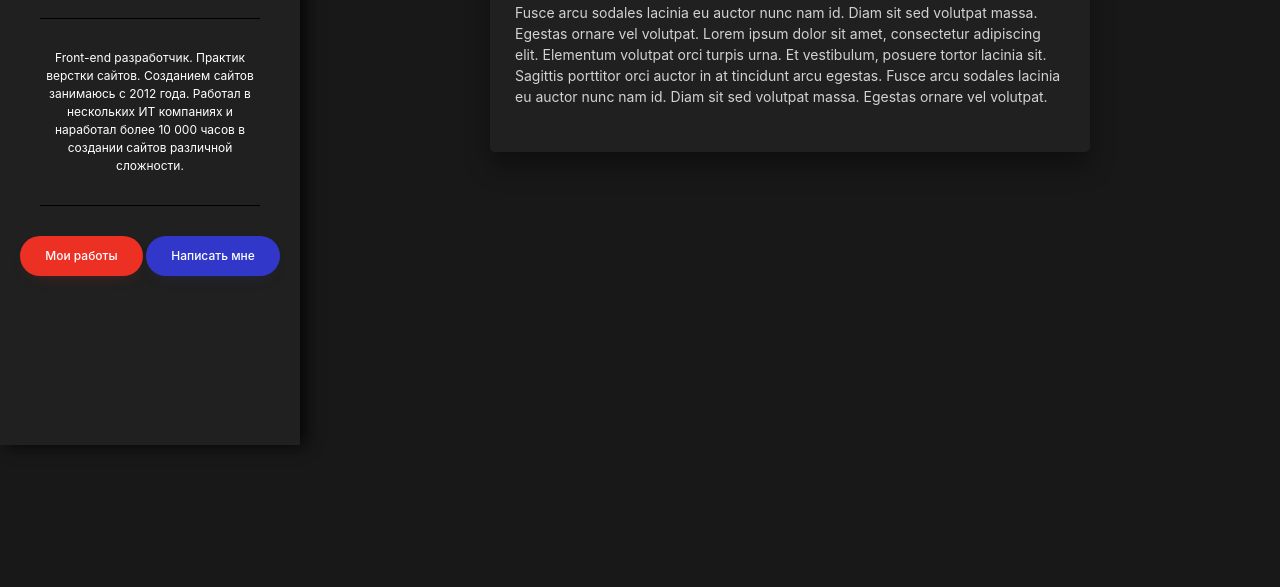
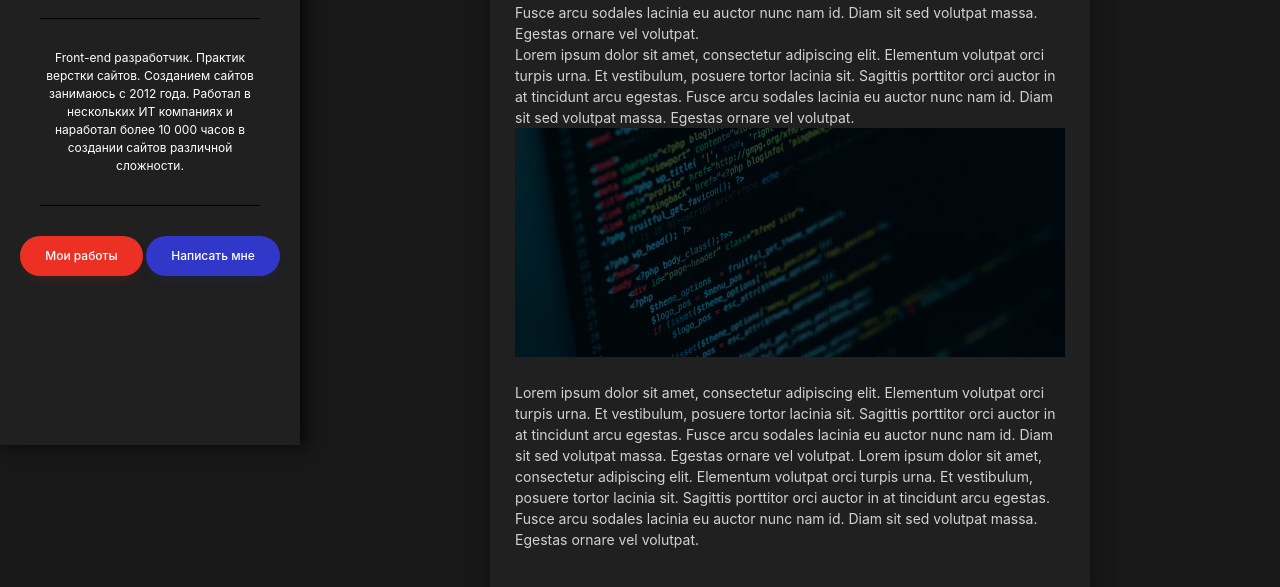
Before and after one commit to yehorich75/personal-blog, a website: page src/post.html in a window 1280 px wide. Shown: the part 355-942 px from the top of the page. Before the commit the page ends 800 px from the top, so only its background shows below. Drawn offline with nearby package versions, Linux system fonts and the light colour scheme; files that its build step writes are made by us from their sources.

```diff
--- a/src/assets/scss/blocks/post.scss
+++ b/src/assets/scss/blocks/post.scss
@@ -42,6 +42,10 @@
         &--icon {
             margin-left: 0.7rem;
         }
+    }
+
+    &__img {
+        margin-bottom: 2.5rem;
     }
 
     &__preview {
--- a/src/post.html
+++ b/src/post.html
@@ -29,10 +29,18 @@
             sit amet, consectetur adipiscing elit. Elementum volutpat orci turpis urna. Et vestibulum, posuere tortor
             lacinia sit. Sagittis porttitor orci auctor in at tincidunt arcu egestas. Fusce arcu sodales lacinia eu
             auctor nunc nam id. Diam sit sed volutpat massa. Egestas ornare vel volutpat.
-
-            Lorem ipsum dolor sit amet, consectetur adipiscing elit. Elementum volutpat orci turpis urna. Et vestibulum,
+        </p>
+        <p class="post__text">Lorem ipsum dolor sit amet, consectetur adipiscing elit. Elementum volutpat orci turpis
+            urna. Et vestibulum,
             posuere tortor lacinia sit. Sagittis porttitor orci auctor in at tincidunt arcu egestas. Fusce arcu sodales
             lacinia eu auctor nunc nam id. Diam sit sed volutpat massa. Egestas ornare vel volutpat.
         </p>
+        <img src="assets/images/post/post-page-image.jpg" alt="Post Image" class="post__img">
+        <p class="post__text">Lorem ipsum dolor sit amet, consectetur adipiscing elit. Elementum volutpat orci turpis
+            urna. Et vestibulum, posuere tortor lacinia sit. Sagittis porttitor orci auctor in at tincidunt arcu
+            egestas. Fusce arcu sodales lacinia eu auctor nunc nam id. Diam sit sed volutpat massa. Egestas ornare vel
+            volutpat. Lorem ipsum dolor sit amet, consectetur adipiscing elit. Elementum volutpat orci turpis urna. Et
+            vestibulum, posuere tortor lacinia sit. Sagittis porttitor orci auctor in at tincidunt arcu egestas. Fusce
+            arcu sodales lacinia eu auctor nunc nam id. Diam sit sed volutpat massa. Egestas ornare vel volutpat.</p>
     </div>
 </article>
```
Also changed, not shown: dist/assets/css/style.css, dist/assets/css/style.min.css, src/assets/images/post/post-page-image.jpg (added).
